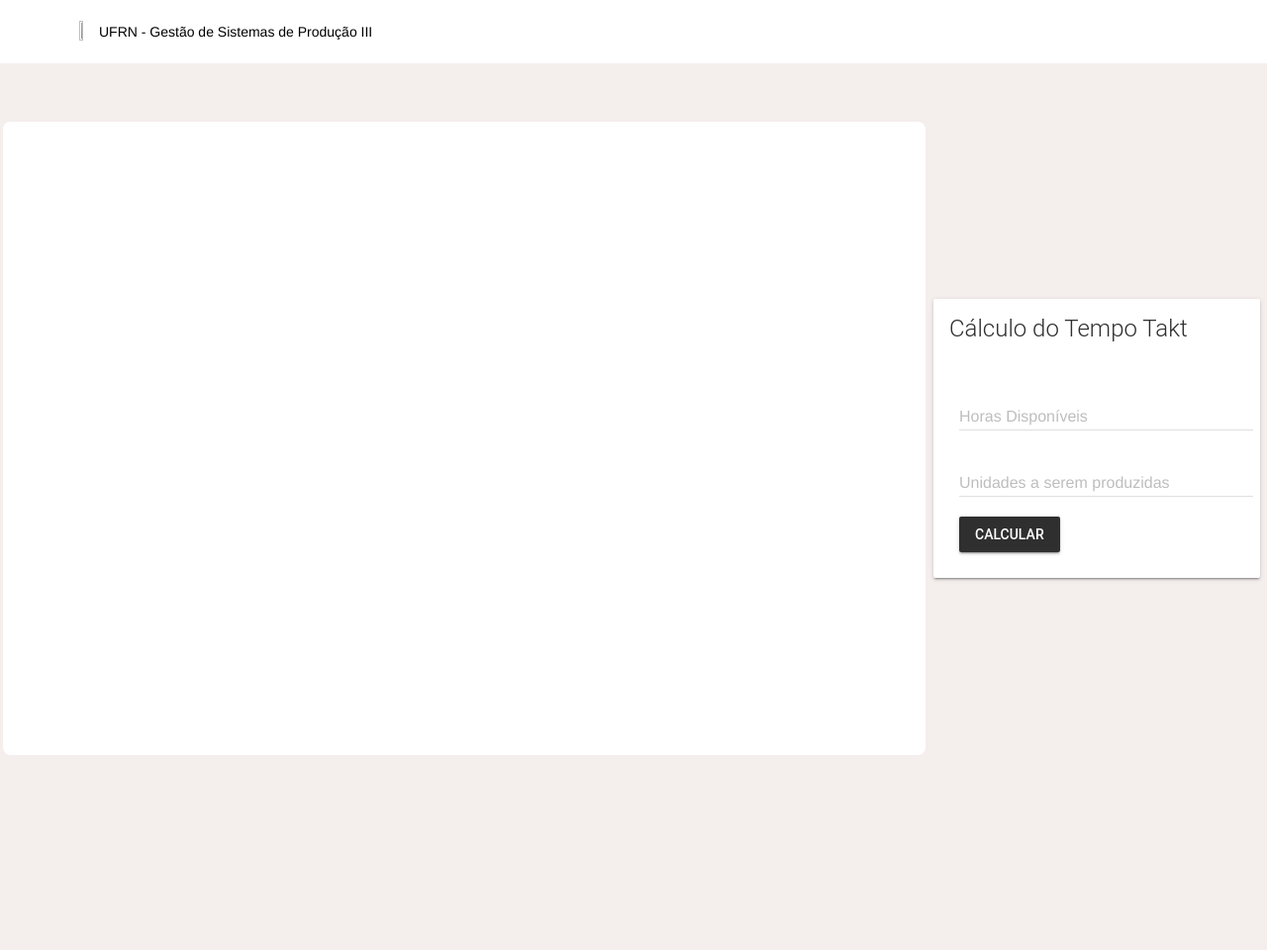
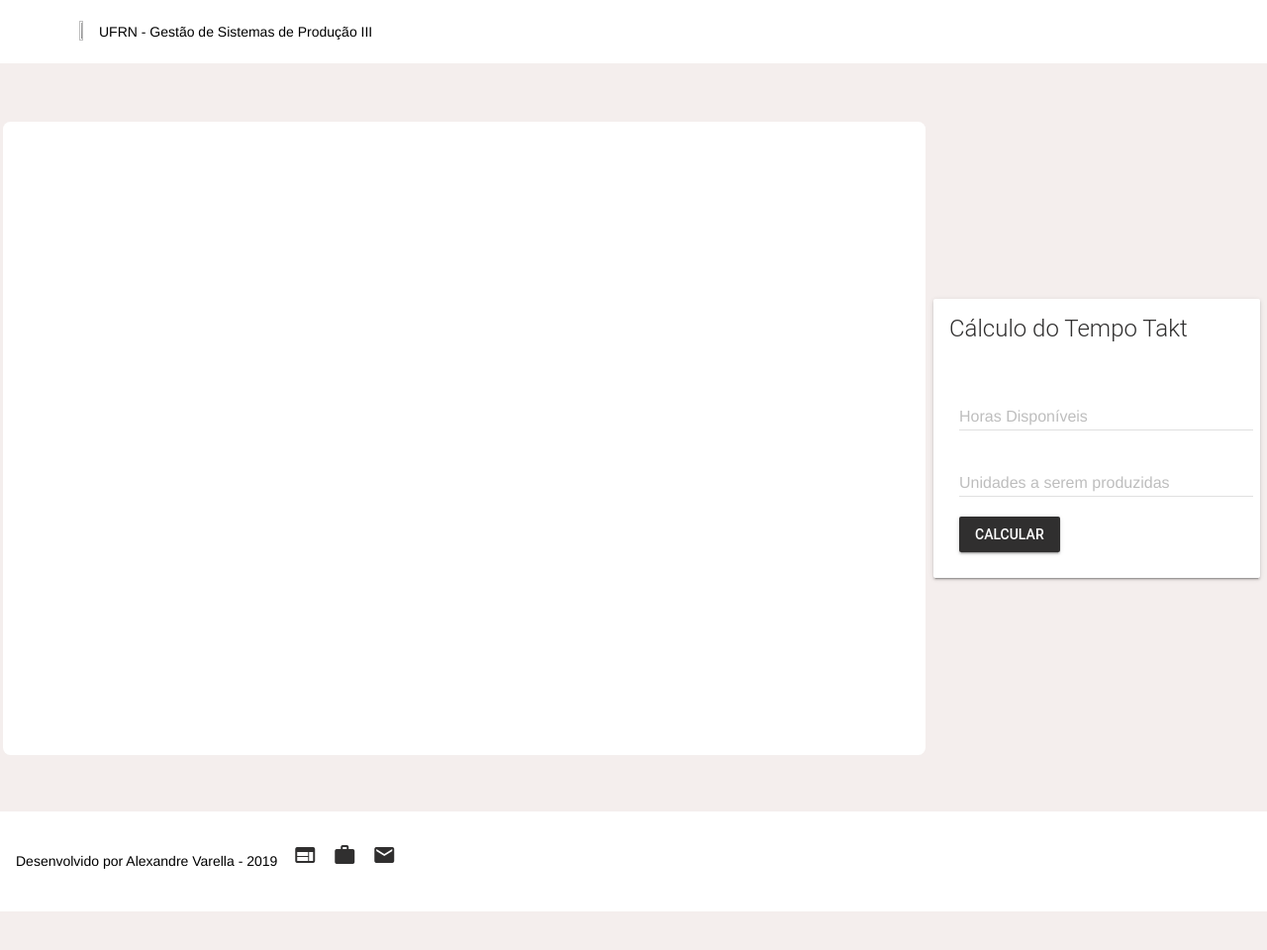
Before and after one commit to gspufrn/gspufrn.github.io, a plain HTML site: page index.html in a window 1280 px wide. Shown: the whole page at 99% size. Drawn offline with nearby package versions, Linux system fonts and the light colour scheme.

Commit message:
adding footer

```diff
--- a/index.html
+++ b/index.html
@@ -67,6 +67,18 @@
 			Utilizar o Comsoal
 			</button>
 		</div>
+		<footer style="max-height:30%;background-color: white;color:black" class = "mdl-mini-footer">
+               <div class = "mdl-mini-footer__left-section">
+                  <div class = "mdl-logo" style="color:black">
+                     Desenvolvido por Alexandre Varella - 2019
+                  </div>
+                  <ul class = "mdl-mini-footer__link-list">
+                     <li><a href = "http://www.alexandrevarella.com.br/"> <i style="color:#302f2f"class="material-icons">web</i></a></li>
+                     <li><a href = "https://www.linkedin.com/in/alexandre-varella-93b6b8140/"> <i style="color:#302f2f"class="material-icons">work</i></a></li>
+                     <li><a href = "mailto:varellalexandre@gmail.com"> <i style="color:#302f2f"class="material-icons">email</i></a></li>
+                  </ul>
+               </div>
+        </footer>
 		<script src="./js/canvas.js"></script>
 	</body>
 </html>
```
